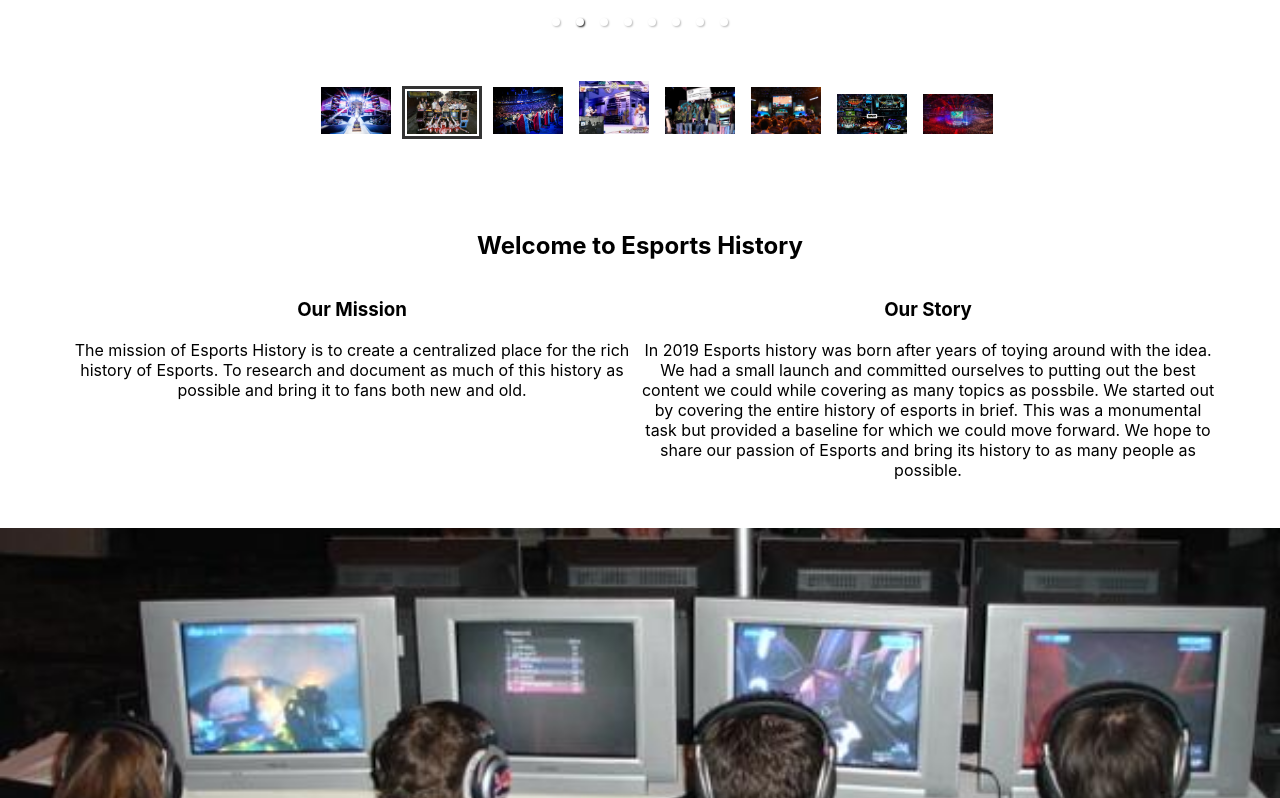
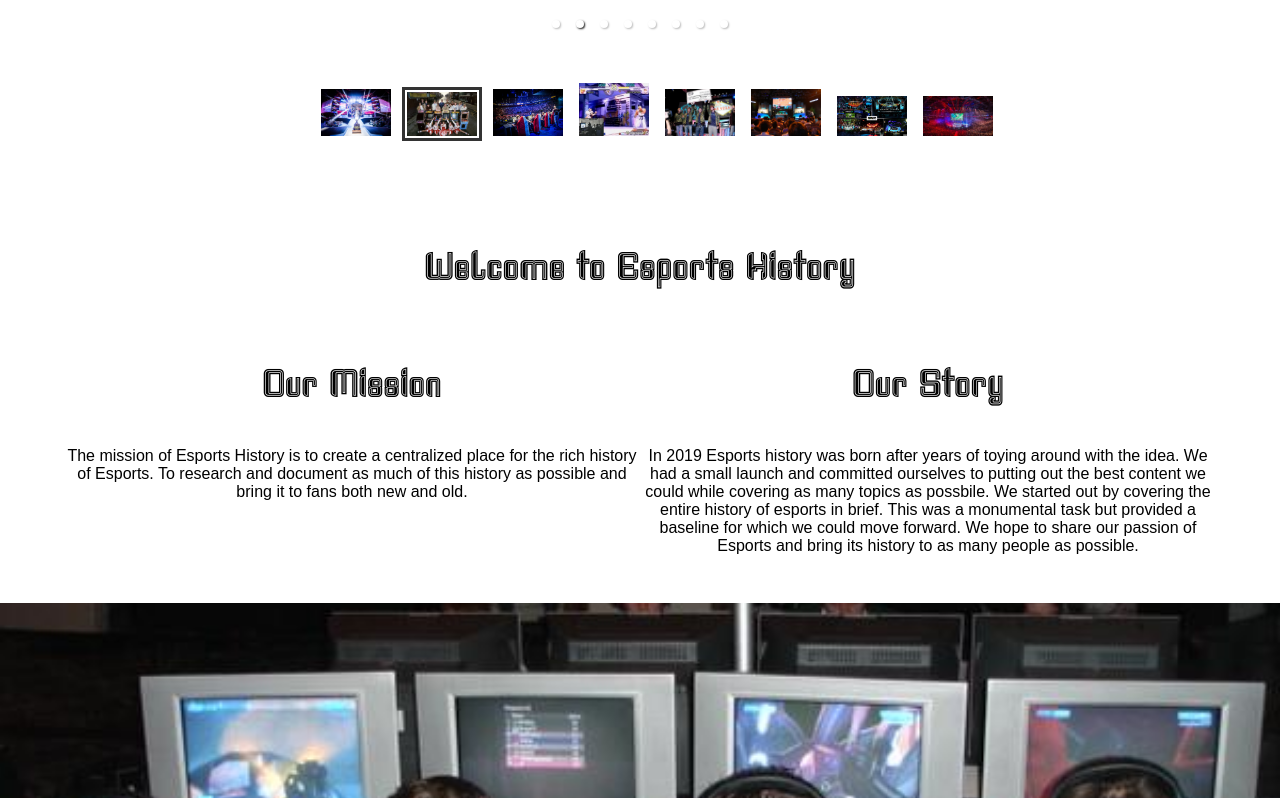
Before and after one commit to Zarnerz/EH-React, a React (Create React App) app in the folder esports-history/: page / in a window 1280 px wide. Shown: the part 976-1774 px from the top of the page. Built offline with nearby package versions, Linux system fonts and the light colour scheme.

Commit message:
added fonts for headings - may need to tweak

```diff
--- a/esports-history/src/App.css
+++ b/esports-history/src/App.css
@@ -1,3 +1,31 @@
+@font-face {
+  font-family: Primary;
+  src: url(./fonts/Haike-Regular.ttf);
+}
+@font-face {
+  font-family: Secondary;
+  src: url(./fonts/Haike-ThinReg.ttf);
+}
+@font-face {
+  font-family: Heading;
+  src: url(./fonts/Haike-col.ttf);
+}
+@font-face {
+  font-family: Main;
+  src: url(./fonts/Haike-condensedreg.ttf);
+}
+
 .App {
   text-align: center;
+  font-family: Arial, Helvetica, sans-serif;
 }
+
+.App h1 {
+  font-family: Heading;
+  font-size: 2.5rem;
+}
+
+.App li {
+  font-family: Main;
+  font-size: 1.5rem;
+}
```
